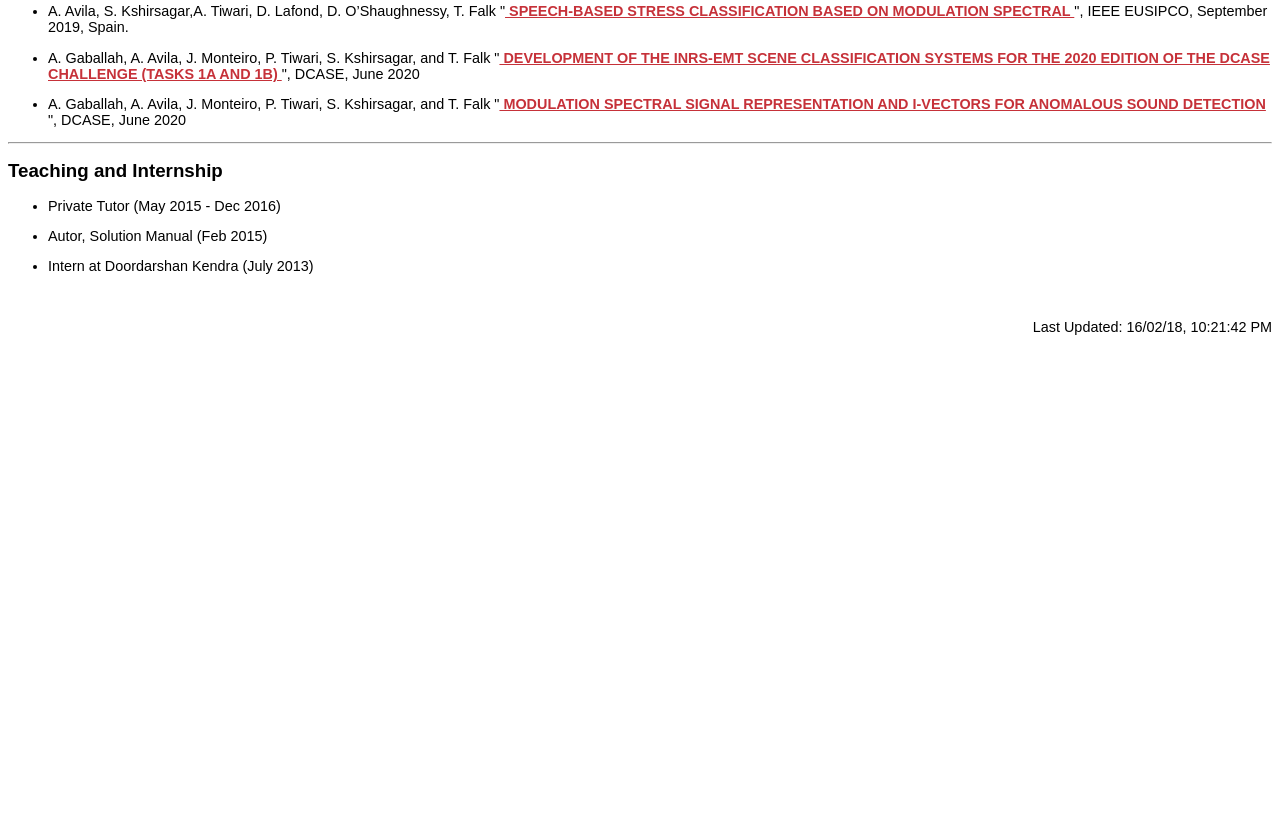
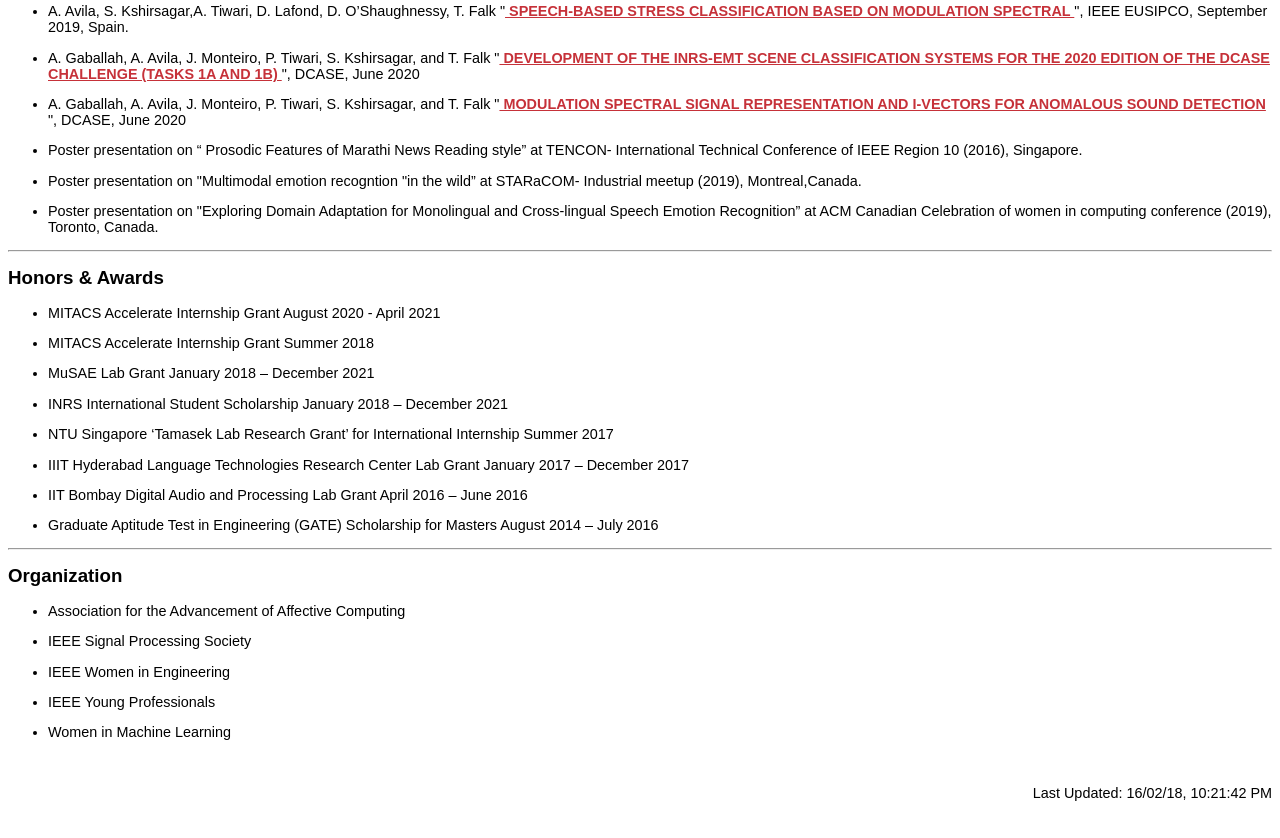
Before and after one commit to shrutikshirsagar/shrutikshirsagar.github.io, a plain HTML site: page index.html in a window 1280 px wide. Shown: the part 1174-2012 px from the top of the page. Before the commit the page ends 1547 px from the top, so only its background shows below. Drawn offline with Linux system fonts and the light colour scheme.

Commit message:
Update index.html

```diff
--- a/index.html
+++ b/index.html
@@ -53,19 +53,34 @@
 EDITION OF THE DCASE CHALLENGE (TASKS 1A AND 1B)  </a>", DCASE, June 2020 </p>
 <li><p>A. Gaballah, A. Avila, J. Monteiro, P. Tiwari, S. Kshirsagar, and T. Falk "<a href="http://dcase.community/documents/challenge2020/technical_reports/DCASE2020_Tiwari_84_t2.pdf" target="_blank"> MODULATION SPECTRAL SIGNAL REPRESENTATION
 AND I-VECTORS FOR ANOMALOUS SOUND DETECTION </a>", DCASE, June 2020 </p>
-
+<li><p>Poster presentation on “ Prosodic Features of Marathi News Reading style” at TENCON- International Technical Conference of IEEE Region 10 (2016), Singapore. </p>
+<li><p> Poster presentation on "Multimodal emotion recogntion "in the wild” at STARaCOM- Industrial meetup (2019), Montreal,Canada.</p>
+<li><p>Poster presentation on "Exploring Domain Adaptation for Monolingual and Cross-lingual Speech Emotion Recognition” at ACM Canadian Celebration of women in computing conference (2019), Toronto, Canada.</p>
 </ul>
 
 <hr>
-<h2>Teaching and Internship</h2>
+<h2>Honors & Awards</h2>
    <ul>
-      <li><p>Private Tutor (May 2015 - Dec 2016)</p></li>
-	  <li><p>Autor, Solution Manual (Feb 2015)</p></li>
-      <li><p>Intern at Doordarshan Kendra (July 2013)</p></li>
+      <li><p>MITACS Accelerate Internship Grant August 2020 - April 2021</p></li>
+	  <li><p>MITACS Accelerate Internship Grant Summer 2018</p></li>
+      <li><p>MuSAE Lab Grant January 2018 – December 2021</p></li>
+	    <li><p>INRS International Student Scholarship January 2018 – December 2021</p></li>
+	    <li><p> NTU Singapore ‘Tamasek Lab Research Grant’ for International Internship Summer 2017</p></li>
+	    <li><p> IIIT Hyderabad Language Technologies Research Center Lab Grant January 2017 – December 2017</p></li>
+	    <li><p>IIT Bombay Digital Audio and Processing Lab Grant April 2016 – June 2016</p></li>
+	   <li><p>Graduate Aptitude Test in Engineering (GATE) Scholarship for Masters August 2014 – July 2016</p></li>
    </ul>
 
+<hr>
 
-
+<h2>Organization</h2>
+	<ul>
+ <li><p> Association for the Advancement of Affective Computing</p></li>
+ <li><p>IEEE Signal Processing Society</p></li>
+ <li><p> IEEE Women in Engineering</p></li>
+ <li><p>IEEE Young Professionals</p></li>
+ <li><p> Women in Machine Learning</p></li>
+  </ul>
 <br>
 </div>
 <div align="right">
```
